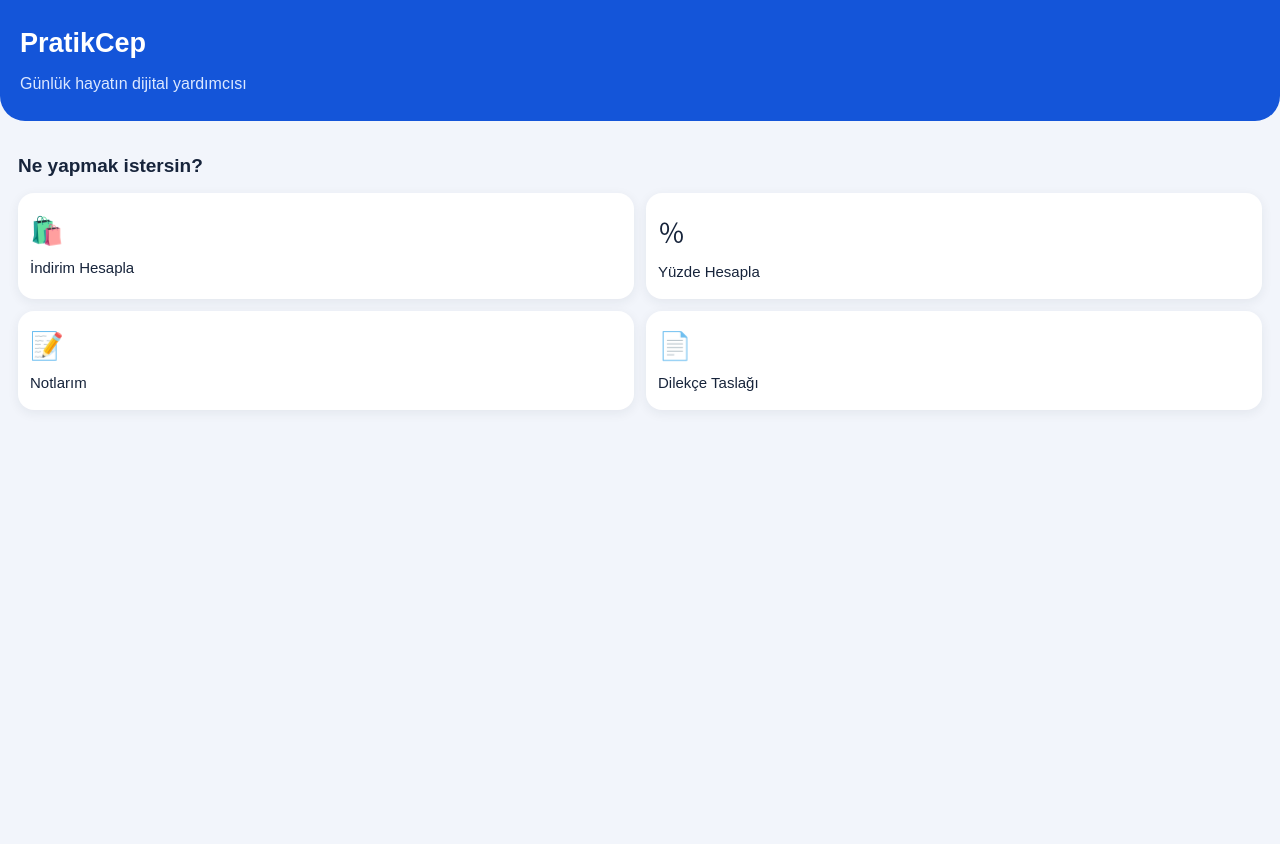
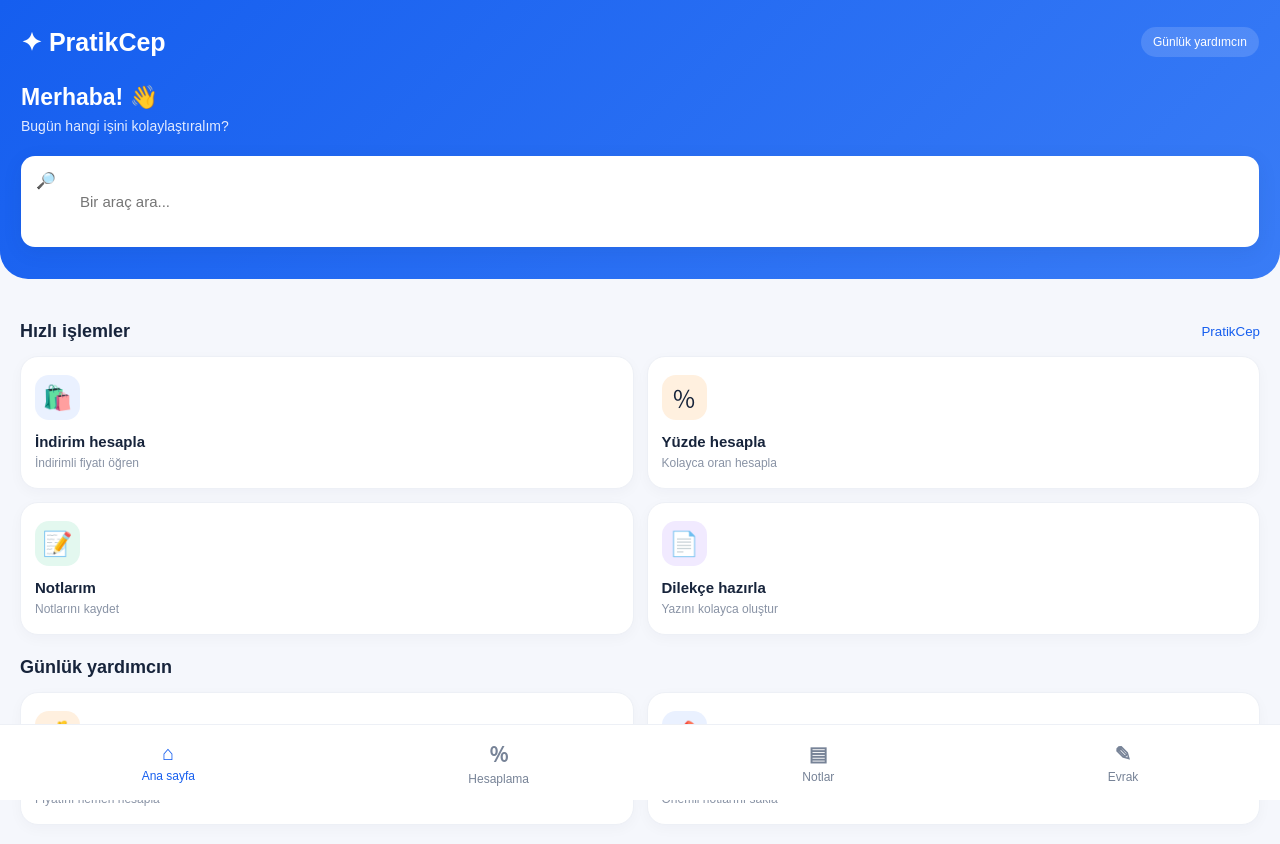
Before and after one commit to erso5631-spec/PratikCep, a plain HTML site: page index.html in a window 1280 px wide. Before the commit the page ends 800 px from the top, so only its background shows below. Drawn offline with Linux system fonts and the light colour scheme.

Commit message:
Update index.html

```diff
--- a/index.html
+++ b/index.html
@@ -3,101 +3,176 @@
 <html lang="tr">
 <head>
 <meta charset="UTF-8">
-<meta name="viewport" content="width=device-width, initial-scale=1">
-<meta name="theme-color" content="#1455d9">
+<meta name="viewport" content="width=device-width,initial-scale=1">
+<meta name="theme-color" content="#155eef">
 <title>PratikCep</title>
 <style>
 *{box-sizing:border-box}
-body{margin:0;font-family:Arial;background:#f2f5fb;color:#17243b}
-header{background:#1455d9;color:white;padding:28px 20px;border-radius:0 0 25px 25px}
-header h1{margin:0;font-size:27px}
-header p{margin-bottom:0;color:#dce8ff}
-main{padding:18px}
-h2{font-size:19px}
-.grid{display:grid;grid-template-columns:1fr 1fr;gap:12px}
-.card{background:white;border:0;border-radius:16px;padding:19px 12px;text-align:left;box-shadow:0 3px 12px #17243b12;font-size:15px;color:#17243b}
-.card span{display:block;font-size:27px;margin-bottom:12px}
-.panel{display:none;background:white;padding:18px;border-radius:16px;margin-top:18px}
-input,textarea{width:100%;padding:13px;margin:8px 0;border:1px solid #dce2ed;border-radius:10px;font-size:16px}
-button.action{background:#1455d9;color:white;border:0;padding:13px;border-radius:10px;width:100%;margin-top:8px;font-size:16px}
-#result{margin-top:14px;font-weight:bold;overflow-wrap:anywhere}
+body{margin:0;background:#f5f7fc;color:#17243b;font-family:Arial,sans-serif;padding-bottom:85px}
+header{background:linear-gradient(135deg,#155eef,#397cf6);color:white;padding:27px 21px 32px;border-radius:0 0 28px 28px}
+.top{display:flex;justify-content:space-between;align-items:center}
+.logo{font-size:25px;font-weight:800}
+.tag{font-size:12px;background:#ffffff25;padding:8px 12px;border-radius:20px}
+header h2{font-size:23px;margin:27px 0 7px}
+header p{font-size:14px;color:#e2eaff;margin:0}
+.search{background:white;border-radius:14px;padding:15px;margin-top:22px;display:flex;gap:10px;box-shadow:0 5px 20px #102b6515}
+.search input{border:0;outline:0;width:100%;font-size:15px}
+main{padding:20px}
+.heading{display:flex;justify-content:space-between;align-items:center;margin:22px 0 14px}
+.heading h3{margin:0;font-size:18px}
+.heading small{color:#155eef}
+.grid{display:grid;grid-template-columns:1fr 1fr;gap:13px}
+.card{background:white;border:1px solid #edf0f6;border-radius:18px;padding:18px 14px;text-align:left;box-shadow:0 4px 14px #14264d08;color:#17243b;min-height:130px;cursor:pointer}
+.card:active{transform:scale(.97)}
+.icon{width:45px;height:45px;border-radius:14px;display:grid;place-items:center;font-size:24px;margin-bottom:13px}
+.blue{background:#eaf1ff}.orange{background:#fff0df}.green{background:#e3f8ef}.purple{background:#f1eaff}
+.card strong{display:block;font-size:15px;margin-bottom:5px}
+.card small{font-size:12px;color:#8993a5}
+.panel{display:none;background:white;border-radius:18px;padding:19px;margin-top:22px;box-shadow:0 4px 18px #14264d10}
+.panel h3{margin-top:0}
+input,textarea{width:100%;padding:14px;margin:8px 0;border:1px solid #e0e5ee;border-radius:11px;font-size:15px}
+.action{width:100%;padding:14px;background:#155eef;color:white;border:0;border-radius:11px;font-size:15px;margin-top:8px}
+.result{white-space:pre-wrap;overflow-wrap:anywhere;margin-top:14px;line-height:1.6}
+.bottom{position:fixed;bottom:0;left:0;right:0;background:white;border-top:1px solid #edf0f6;display:flex;justify-content:space-around;padding:13px 5px;z-index:5}
+.bottom button{border:0;background:none;color:#778397;font-size:12px}
+.bottom button b{display:block;font-size:20px;margin-bottom:4px}
+.bottom button.active{color:#155eef}
+.empty{color:#8a95a6;font-size:13px}
 </style>
 </head>
 <body>
 <header>
-<h1>PratikCep</h1>
-<p>Günlük hayatın dijital yardımcısı</p>
+ <div class="top">
+  <div class="logo">✦ PratikCep</div>
+  <div class="tag">Günlük yardımcın</div>
+ </div>
+ <h2>Merhaba! 👋</h2>
+ <p>Bugün hangi işini kolaylaştıralım?</p>
+ <div class="search">
+  <span>🔎</span>
+  <input id="search" placeholder="Bir araç ara..." oninput="filterCards()">
+ </div>
 </header>
+
 <main>
-<h2>Ne yapmak istersin?</h2>
+ <div class="heading"><h3>Hızlı işlemler</h3><small>PratikCep</small></div>
+ <div class="grid" id="grid">
+  <button class="card" data-name="indirim hesaplama" onclick="openTool('discount')">
+   <div class="icon blue">🛍️</div><strong>İndirim hesapla</strong><small>İndirimli fiyatı öğren</small>
+  </button>
+  <button class="card" data-name="yüzde hesaplama" onclick="openTool('percent')">
+   <div class="icon orange">％</div><strong>Yüzde hesapla</strong><small>Kolayca oran hesapla</small>
+  </button>
+  <button class="card" data-name="notlarım not" onclick="openTool('notes')">
+   <div class="icon green">📝</div><strong>Notlarım</strong><small>Notlarını kaydet</small>
+  </button>
+  <button class="card" data-name="dilekçe taslağı evrak" onclick="openTool('letter')">
+   <div class="icon purple">📄</div><strong>Dilekçe hazırla</strong><small>Yazını kolayca oluştur</small>
+  </button>
+ </div>
+
+ <div class="heading"><h3>Günlük yardımcın</h3></div>
  <div class="grid">
-<button class="card" onclick="openTool('discount')"><span>🛍️</span>İndirim Hesapla</button>
-<button class="card" onclick="openTool('percent')"><span>％</span>Yüzde Hesapla</button>
-<button class="card" onclick="openTool('notes')"><span>📝</span>Notlarım</button>
-<button class="card" onclick="openTool('letter')"><span>📄</span>Dilekçe Taslağı</button>
+  <button class="card" onclick="openTool('discount')">
+   <div class="icon orange">💰</div><strong>Alışveriş hesabı</strong><small>Fiyatını hemen hesapla</small>
+  </button>
+  <button class="card" onclick="openTool('notes')">
+   <div class="icon blue">📌</div><strong>Hatırlatıcı notlar</strong><small>Önemli notlarını sakla</small>
+  </button>
  </div>
-<section id="panel" class="panel">
-<h2 id="title"></h2>
+
+ <section class="panel" id="panel">
+  <h3 id="title">İşlem</h3>
   <div id="fields"></div>
-<div id="result"></div>
+  <div class="result" id="result"></div>
  </section>
 </main>
+
+<nav class="bottom">
+ <button class="active" onclick="home()"><b>⌂</b>Ana sayfa</button>
+ <button onclick="openTool('discount')"><b>％</b>Hesaplama</button>
+ <button onclick="openTool('notes')"><b>▤</b>Notlar</button>
+ <button onclick="openTool('letter')"><b>✎</b>Evrak</button>
+</nav>
+
 <script>
 const panel=document.getElementById('panel');
 const title=document.getElementById('title');
 const fields=document.getElementById('fields');
 const result=document.getElementById('result');
 
+function home(){
+ panel.style.display='none';
+ document.getElementById('search').value='';
+ filterCards();
+ window.scrollTo({top:0,behavior:'smooth'});
+}
+function filterCards(){
+ const q=document.getElementById('search').value.toLocaleLowerCase('tr');
+ document.querySelectorAll('#grid .card').forEach(c=>{
+ c.style.display=c.dataset.name.includes(q)?'block':'none';
+ });
+}
 function openTool(tool){
  panel.style.display='block';
  result.textContent='';
  if(tool==='discount'){
-title.textContent='İndirim Hesaplama';
-fields.innerHTML='<input id="price" type="number" placeholder="Ürün fiyatı (TL)"><input id="rate" type="number" placeholder="İndirim oranı (%)"><button class="action" onclick="discount()">Hesapla</button>';
+ title.textContent='🛍️ İndirim Hesaplama';
+ fields.innerHTML='<input id="price" type="number" min="0" placeholder="Ürün fiyatı (TL)"><input id="rate" type="number" min="0" max="100" placeholder="İndirim oranı (%)"><button class="action" onclick="discount()">Hesapla</button>';
  }
  if(tool==='percent'){
-title.textContent='Yüzde Hesaplama';
+ title.textContent='％ Yüzde Hesaplama';
  fields.innerHTML='<input id="number" type="number" placeholder="Sayı"><input id="percent" type="number" placeholder="Yüzde (%)"><button class="action" onclick="percentage()">Hesapla</button>';
  }
  if(tool==='notes'){
-title.textContent='Notlarım';
-fields.innerHTML='<textarea id="note" rows="5" placeholder="Notunu buraya yaz..."></textarea><button class="action" onclick="saveNote()">Kaydet</button><button class="action" onclick="showNotes()">Notlarımı Göster</button>';
+ title.textContent='📝 Notlarım';
+ fields.innerHTML='<textarea id="note" rows="4" placeholder="Notunu buraya yaz..."></textarea><button class="action" onclick="saveNote()">Notu kaydet</button><button class="action" onclick="showNotes()">Kayıtlı notları göster</button>';
  }
  if(tool==='letter'){
-title.textContent='Dilekçe Taslağı';
-fields.innerHTML='<input id="institution" placeholder="Kurum adı"><input id="subject" placeholder="Konu"><textarea id="detail" rows="5" placeholder="Talebinizi yazın"></textarea><button class="action" onclick="makeLetter()">Taslak Oluştur</button>';
+ title.textContent='📄 Dilekçe Taslağı';
+ fields.innerHTML='<input id="institution" placeholder="Kurum adı"><input id="subject" placeholder="Konu"><textarea id="detail" rows="5" placeholder="Talebini yaz"></textarea><button class="action" onclick="makeLetter()">Taslak oluştur</button>';
  }
  panel.scrollIntoView({behavior:'smooth'});
 }
 function discount(){
-let p=Number(document.getElementById('price').value);
-let r=Number(document.getElementById('rate').value);
-if(p<=0||r<0||r>100)return result.textContent='Geçerli fiyat ve indirim oranı gir.';
-result.textContent='İndirimli fiyat: '+(p*(1-r/100)).toFixed(2)+' TL';
+ const p=Number(document.getElementById('price').value);
+ const r=Number(document.getElementById('rate').value);
+ if(!document.getElementById('price').value||!document.getElementById('rate').value||p<0||r<0||r>100)return result.textContent='Geçerli fiyat ve indirim oranı gir.';
+ result.textContent='İndirim tutarı: '+(p*r/100).toFixed(2)+' TL\nÖdenecek tutar: '+(p*(1-r/100)).toFixed(2)+' TL';
 }
 function percentage(){
-let n=Number(document.getElementById('number').value);
-let p=Number(document.getElementById('percent').value);
-result.textContent='Sonuç: '+(n*p/100).toFixed(2);
+ const n=document.getElementById('number').value;
+ const p=document.getElementById('percent').value;
+ if(n===''||p==='')return result.textContent='İki alanı da doldur.';
+ result.textContent='Sonuç: '+(Number(n)*Number(p)/100).toFixed(2);
 }
 function saveNote(){
-let n=document.getElementById('note').value;
-if(!n.trim())return result.textContent='Önce not yaz.';
-let notes=JSON.parse(localStorage.getItem('notes')||'[]');
+ const n=document.getElementById('note').value.trim();
+ if(!n)return result.textContent='Önce bir not yaz.';
+ try{
+ const notes=JSON.parse(localStorage.getItem('pratikcep-notes')||'[]');
  notes.push(n);
-localStorage.setItem('notes',JSON.stringify(notes));
-result.textContent='Not kaydedildi.';
+ localStorage.setItem('pratikcep-notes',JSON.stringify(notes));
+ result.textContent='Not başarıyla kaydedildi.';
+ }catch(e){result.textContent='Not kaydedilemedi. Tarayıcı depolama alanını kontrol et.'}
 }
 function showNotes(){
-let notes=JSON.parse(localStorage.getItem('notes')||'[]');
-result.textContent=notes.length?notes.join(' | '):'Henüz not yok.';
+ try{
+ const notes=JSON.parse(localStorage.getItem('pratikcep-notes')||'[]');
+ result.textContent=notes.length?notes.map((n,i)=>(i+1)+'. '+n).join('\n\n'):'Henüz kayıtlı not yok.';
+ }catch(e){result.textContent='Notlar okunamadı.'}
 }
 function makeLetter(){
-let i=document.getElementById('institution').value;
-let s=document.getElementById('subject').value;
-let d=document.getElementById('detail').value;
-if(!i.trim()||!s.trim()||!d.trim())return result.textContent='Tüm alanları doldur.';
-result.textContent=i+' MAKAMINA\n\nKonu: '+s+'\n\n'+d+'\n\nGereğini arz ederim.';
+ const i=document.getElementById('institution').value.trim();
+ const s=document.getElementById('subject').value.trim();
+ const d=document.getElementById('detail').value.trim();
+ if(!i||!s||!d)return result.textContent='Lütfen tüm alanları doldur.';
+ const text=i.toLocaleUpperCase('tr')+' MAKAMINA\n\nKonu: '+s+'\n\n'+d+'\n\nGereğini arz ederim.\n\nAd Soyad:\nTarih:';
+ result.textContent=text;
+ const b=document.createElement('button');
+ b.className='action';b.textContent='Taslağı kopyala';
+ b.onclick=()=>{navigator.clipboard.writeText(text).then(()=>result.textContent=text+'\n\nKopyalandı.').catch(()=>result.textContent='Kopyalama desteklenmiyor.')};
+ result.appendChild(b);
 }
 </script>
 </body>
```
Lines whose indentation alone changed are shown as unchanged.
